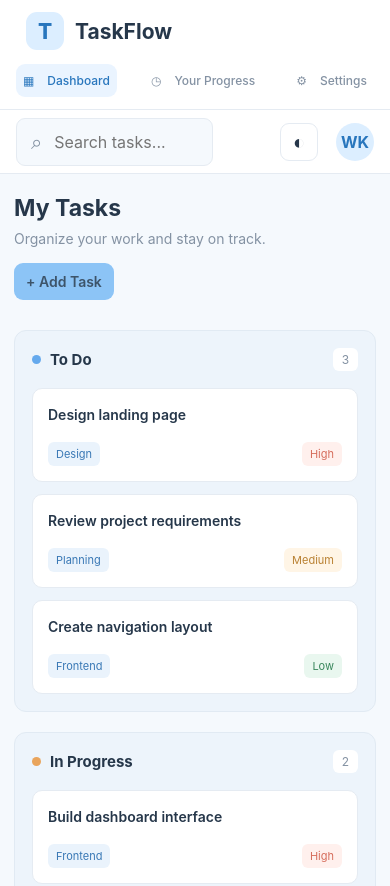
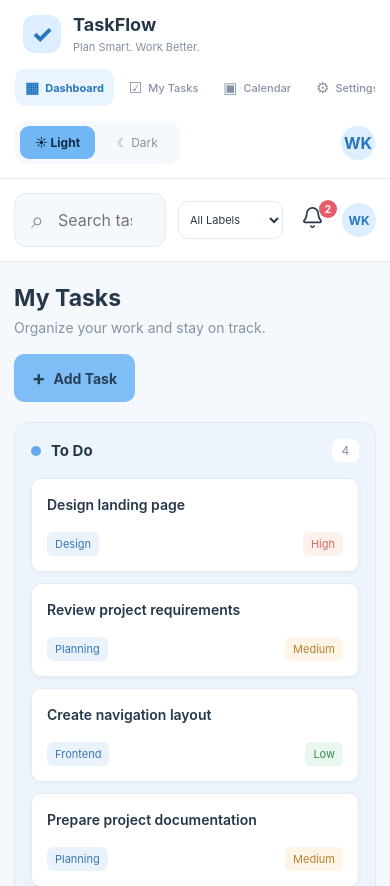
Before and after one commit to Edldev12/taskflow-team-board, a React (Vite) app: page / in a window 390 px wide. Shown: the top 886 px of the page. Built offline with nearby package versions, Linux system fonts and the light colour scheme.

Commit message:
feat: improve dashboard layout and theme design

```diff
--- a/package.json
+++ b/package.json
@@ -10,6 +10,7 @@
     "preview": "vite preview"
   },
   "dependencies": {
+    "lucide-react": "^1.74.0",
     "react": "^19.3.1",
     "react-dom": "^19.3.1"
   },
--- a/src/App.css
+++ b/src/App.css
@@ -1,14 +1,19 @@
+
 .app-layout {
   min-height: 100vh;
   display: flex;
   background: var(--background);
+  color: var(--text);
 }
 
+/* Sidebar */
 .sidebar {
-  width: 240px;
+  width: 245px;
+  min-height: 100vh;
   flex-shrink: 0;
-  min-height: 100vh;
-  padding: 28px 18px;
+  display: flex;
+  flex-direction: column;
+  padding: 28px 17px 18px;
   background: var(--surface);
   border-right: 1px solid var(--border);
 }
@@ -16,33 +21,49 @@
 .brand {
   display: flex;
   align-items: center;
-  gap: 11px;
-  padding: 0 10px;
-  margin-bottom: 48px;
+  gap: 12px;
+  padding: 0 8px;
+  margin-bottom: 43px;
 }
 
 .brand-icon {
-  width: 38px;
-  height: 38px;
+  width: 48px;
+  height: 48px;
   display: grid;
   place-items: center;
-  border-radius: 11px;
+  flex-shrink: 0;
+  border-radius: 12px;
   background: #dceeff;
   color: #2876bd;
-  font-size: 21px;
+  font-size: 30px;
   font-weight: 800;
 }
 
 .brand h2 {
+  margin: 0 0 5px;
+  color: var(--text);
+  font-size: 21px;
+}
+
+.brand p {
   margin: 0;
-  font-size: 21px;
-  color: var(--text);
+  color: var(--muted);
+  font-size: 11px;
+  white-space: nowrap;
 }
 
 .sidebar-nav {
   display: flex;
   flex-direction: column;
-  gap: 9px;
+  gap: 7px;
+}
+
+.nav-section-label {
+  margin: 0 10px 9px;
+  color: var(--muted);
+  font-size: 10px;
+  font-weight: 700;
+  letter-spacing: 1px;
 }
 
 .nav-link {
@@ -50,12 +71,18 @@
   align-items: center;
   gap: 13px;
   padding: 13px 14px;
-  border-radius: 9px;
+  border-radius: 10px;
   text-decoration: none;
   color: var(--muted);
   font-size: 14px;
   font-weight: 500;
   transition: background 150ms ease, color 150ms ease;
+}
+
+.nav-icon {
+  width: 20px;
+  text-align: center;
+  font-size: 19px;
 }
 
 .nav-link:hover,
@@ -64,27 +91,96 @@
   color: #2876bd;
 }
 
+.nav-link.active {
+  font-weight: 650;
+}
+
+.sidebar-divider {
+  height: 1px;
+  margin: 13px 8px;
+  background: var(--border);
+}
+
+.sidebar-bottom {
+  margin-top: auto;
+  padding-top: 25px;
+}
+
+.theme-switch {
+  display: flex;
+  align-items: center;
+  gap: 5px;
+  padding: 5px;
+  margin-bottom: 22px;
+  border-radius: 12px;
+  background: var(--background);
+}
+
+.theme-option {
+  flex: 1;
+  padding: 9px 5px;
+  border: none;
+  border-radius: 9px;
+  background: transparent;
+  color: var(--muted);
+  font-size: 12px;
+  cursor: pointer;
+}
+
+.theme-option.selected {
+  background: #72b7f5;
+  color: #102b45;
+  font-weight: 650;
+}
+
+.sidebar-profile {
+  display: flex;
+  align-items: center;
+  gap: 11px;
+  padding: 15px 5px 0;
+  border-top: 1px solid var(--border);
+}
+
+.sidebar-profile-info {
+  display: flex;
+  flex-direction: column;
+  gap: 4px;
+}
+
+.sidebar-profile-info strong {
+  color: var(--text);
+  font-size: 13px;
+}
+
+.sidebar-profile-info span {
+  color: var(--muted);
+  font-size: 11px;
+}
+
+/* Main dashboard */
 .main-layout {
   min-width: 0;
   flex: 1;
 }
 
 .dashboard-content {
-  padding: 36px 32px;
+  width: 100%;
+  padding: 35px 30px;
 }
 
 .dashboard-heading {
   display: flex;
   align-items: center;
   justify-content: space-between;
-  gap: 16px;
-  margin-bottom: 30px;
+  gap: 18px;
+  margin-bottom: 28px;
 }
 
 .dashboard-heading h1 {
-  margin: 0 0 8px;
+  margin: 0 0 7px;
+  color: var(--text);
   font-size: 27px;
-  color: var(--text);
+  font-weight: 700;
 }
 
 .dashboard-heading p {
@@ -94,114 +190,54 @@
 }
 
 .add-task-button {
+  display: flex;
+  align-items: center;
+  gap: 8px;
   padding: 12px 18px;
   border: none;
-  border-radius: 9px;
+  border-radius: 10px;
   background: #72b7f5;
   color: #102b45;
   font-size: 14px;
-  font-weight: 600;
+  font-weight: 650;
+}
+
+.add-task-button span {
+  font-size: 20px;
 }
 
 .add-task-button:disabled {
-  opacity: 0.8;
+  opacity: 0.9;
   cursor: not-allowed;
 }
 
-.board-placeholder {
-  min-height: 250px;
-  display: grid;
-  place-items: center;
-  border: 1px dashed var(--border);
-  border-radius: 12px;
-  color: var(--muted);
-  background: var(--surface);
-  font-size: 14px;
-}
-
-@media (max-width: 768px) {
-  .sidebar {
-    width: 190px;
-    padding: 24px 12px;
-  }
-
-  .dashboard-content {
-    padding: 28px 20px;
-  }
-}
-
-@media (max-width: 600px) {
-  .app-layout {
-    flex-direction: column;
-  }
-
-  .sidebar {
-    width: 100%;
-    min-height: auto;
-    padding: 12px 16px;
-    border-right: none;
-    border-bottom: 1px solid var(--border);
-  }
-
-  .brand {
-    margin-bottom: 14px;
-  }
-
-  .sidebar-nav {
-    flex-direction: row;
-    overflow-x: auto;
-  }
-
-  .nav-link {
-    white-space: nowrap;
-    padding: 10px;
-    font-size: 12px;
-  }
-
-  .dashboard-content {
-    padding: 24px 16px;
-  }
-
-  .dashboard-heading {
-    align-items: flex-start;
-  }
-
-  .dashboard-heading h1 {
-    font-size: 23px;
-  }
-
-  .add-task-button {
-    padding: 10px 12px;
-    white-space: nowrap;
-  }
-}
-
+/* Task board */
 .task-board {
   display: grid;
   grid-template-columns: repeat(3, minmax(0, 1fr));
-  gap: 20px;
   align-items: start;
+  gap: 18px;
 }
 
 .task-column {
   min-width: 0;
-  padding: 17px;
+  padding: 16px;
   background: #edf4fb;
   border: 1px solid #e1eaf3;
-  border-radius: 12px;
+  border-radius: 13px;
 }
 
 .column-heading {
   display: flex;
   align-items: center;
   justify-content: space-between;
-  margin-bottom: 17px;
+  margin-bottom: 16px;
 }
 
 .column-title {
   display: flex;
   align-items: center;
-  gap: 9px;
+  gap: 10px;
 }
 
 .column-title h2 {
@@ -212,8 +248,8 @@
 }
 
 .status-dot {
-  width: 9px;
-  height: 9px;
+  width: 10px;
+  height: 10px;
   border-radius: 50%;
 }
 
@@ -230,10 +266,10 @@
 }
 
 .task-count {
-  min-width: 25px;
-  padding: 4px 7px;
+  min-width: 27px;
+  padding: 4px 8px;
   text-align: center;
-  border-radius: 6px;
+  border-radius: 7px;
   background: var(--surface);
   color: var(--muted);
   font-size: 12px;
@@ -242,14 +278,17 @@
 .column-tasks {
   display: flex;
   flex-direction: column;
-  gap: 12px;
+  gap: 11px;
 }
 
+/* Task cards */
 .task-card {
+  min-width: 0;
   padding: 15px;
   background: var(--surface);
   border: 1px solid var(--border);
   border-radius: 10px;
+  box-shadow: 0 2px 5px rgba(38, 55, 74, 0.035);
 }
 
 .task-card h3 {
@@ -258,6 +297,7 @@
   font-size: 14px;
   font-weight: 600;
   line-height: 1.5;
+  overflow-wrap: anywhere;
 }
 
 .task-card-footer {
@@ -294,51 +334,193 @@
   color: #39875c;
 }
 
+/* Dark theme */
+.app-layout[data-theme="dark"] {
+  --background: #172333;
+  --surface: #202f42;
+  --text: #edf3fa;
+  --muted: #a6b4c5;
+  --border: #35465b;
+}
+
+.app-layout[data-theme="dark"] .sidebar,
+.app-layout[data-theme="dark"] .top-header {
+  background: var(--surface);
+  border-color: var(--border);
+}
+
+.app-layout[data-theme="dark"] .nav-link:hover,
+.app-layout[data-theme="dark"] .nav-link.active {
+  background: #30465e;
+  color: #9bcfff;
+}
+
+.app-layout[data-theme="dark"] .brand-icon {
+  background: #30465e;
+  color: #9bcfff;
+}
+
+.app-layout[data-theme="dark"] .task-column {
+  background: #25364a;
+  border-color: var(--border);
+}
+
+.app-layout[data-theme="dark"] .task-label {
+  background: #30465e;
+  color: #b9dcff;
+}
+
+.app-layout[data-theme="dark"] .priority.high {
+  background: #503b3b;
+  color: #ffb5a9;
+}
+
+.app-layout[data-theme="dark"] .priority.medium {
+  background: #514630;
+  color: #f5d28c;
+}
+
+.app-layout[data-theme="dark"] .priority.low {
+  background: #304b3d;
+  color: #a6e2bd;
+}
+
+.app-layout[data-theme="dark"] .theme-switch {
+  background: #172333;
+}
+
+.app-layout[data-theme="dark"] .theme-option.selected {
+  background: #72b7f5;
+  color: #102b45;
+}
+
+/* Tablet */
 @media (max-width: 1000px) {
+  .sidebar {
+    width: 210px;
+  }
+
+  .dashboard-content {
+    padding: 28px 20px;
+  }
+
   .task-board {
     grid-template-columns: repeat(2, minmax(0, 1fr));
   }
 }
 
+/* Mobile */
 @media (max-width: 650px) {
-  .task-board {
-    grid-template-columns: 1fr;
+  .app-layout {
+    flex-direction: column;
   }
-}
-@media (max-width: 650px) {
-  .main-layout {
+
+  .sidebar {
     width: 100%;
-    min-width: 0;
+    min-height: auto;
+    padding: 14px 15px;
+    border-right: none;
+    border-bottom: 1px solid var(--border);
+  }
+
+  .brand {
+    margin-bottom: 15px;
+  }
+
+  .brand-icon {
+    width: 38px;
+    height: 38px;
+    font-size: 24px;
+  }
+
+  .brand h2 {
+    font-size: 18px;
+  }
+
+  .sidebar-nav {
+    flex-direction: row;
+    gap: 5px;
+    overflow-x: auto;
+    padding-bottom: 3px;
+  }
+
+  .nav-section-label,
+  .sidebar-divider {
+    display: none;
+  }
+
+  .nav-link {
+    flex-shrink: 0;
+    gap: 6px;
+    padding: 9px 10px;
+    font-size: 11px;
+  }
+
+  .nav-icon {
+    width: auto;
+    font-size: 15px;
+  }
+
+  .sidebar-bottom {
+    display: flex;
+    align-items: center;
+    justify-content: space-between;
+    gap: 12px;
+    padding-top: 12px;
+  }
+
+  .theme-switch {
+    width: 165px;
+    margin: 0;
+  }
+
+  .sidebar-profile {
+    padding: 0;
+    border: none;
+  }
+
+  .sidebar-profile .profile-avatar {
+    width: 34px;
+    height: 34px;
+  }
+
+  .sidebar-profile-info {
+    display: none;
   }
 
   .dashboard-content {
     width: 100%;
-    min-width: 0;
-    padding: 20px 14px;
+    padding: 22px 14px;
+  }
+
+  .dashboard-heading {
+    align-items: flex-start;
+    flex-wrap: wrap;
+    margin-bottom: 20px;
+  }
+
+  .dashboard-heading h1 {
+    font-size: 23px;
   }
 
   .task-board {
-    width: 100%;
     grid-template-columns: minmax(0, 1fr);
+    gap: 15px;
   }
 
-  .task-column,
-  .task-card {
+  .task-column {
+    width: 100%;
     min-width: 0;
-    width: 100%;
-  }
-
-  .dashboard-heading {
-    flex-wrap: wrap;
-  }
-
-  .sidebar-nav {
-    width: 100%;
-    justify-content: space-between;
-  }
-
-  .nav-link {
-    white-space: nowrap;
-    padding: 9px 7px;
   }
 }
+
+@media (prefers-reduced-motion: reduce) {
+  *,
+  *::before,
+  *::after {
+    scroll-behavior: auto !important;
+    transition-duration: 0.01ms !important;
+    animation-duration: 0.01ms !important;
+    animation-iteration-count: 1 !important;
+  }
+}
--- a/src/App.jsx
+++ b/src/App.jsx
@@ -1,4 +1,5 @@
 
+import { useState } from "react";
 import Header from "./components/Header";
 import TaskColumn from "./components/TaskColumn";
 import "./App.css";
@@ -12,6 +13,7 @@ const taskColumns = [
       { id: 1, title: "Design landing page", label: "Design", priority: "High" },
       { id: 2, title: "Review project requirements", label: "Planning", priority: "Medium" },
       { id: 3, title: "Create navigation layout", label: "Frontend", priority: "Low" },
+      { id: 8, title: "Prepare project documentation", label: "Planning", priority: "Medium" },
     ],
   },
   {
@@ -21,6 +23,7 @@ const taskColumns = [
     tasks: [
       { id: 4, title: "Build dashboard interface", label: "Frontend", priority: "High" },
       { id: 5, title: "Implement responsive layout", label: "Design", priority: "Medium" },
+      { id: 9, title: "Develop task components", label: "Frontend", priority: "High" },
     ],
   },
   {
@@ -30,30 +33,92 @@ const taskColumns = [
     tasks: [
       { id: 6, title: "Set up React project", label: "Development", priority: "High" },
       { id: 7, title: "Create project structure", label: "Planning", priority: "Low" },
+      { id: 10, title: "Configure Vite", label: "Development", priority: "Medium" },
     ],
   },
 ];
 
 function App() {
+  const [theme, setTheme] = useState("light");
+
+  function toggleTheme(selectedTheme) {
+    setTheme(selectedTheme);
+  }
+
   return (
-    <div className="app-layout">
+    <div className="app-layout" data-theme={theme}>
       <aside className="sidebar">
         <div className="brand">
-          <div className="brand-icon">T</div>
-          <h2>TaskFlow</h2>
+          <div className="brand-icon">✓</div>
+          <div>
+            <h2>TaskFlow</h2>
+            <p>Plan Smart. Work Better.</p>
+          </div>
         </div>
 
         <nav className="sidebar-nav">
+          <span className="nav-section-label">WORKSPACE</span>
+
           <a href="#dashboard" className="nav-link active">
-            <span>▦</span> Dashboard
+            <span className="nav-icon">▦</span>
+            Dashboard
           </a>
+
+          <a href="#my-tasks" className="nav-link">
+            <span className="nav-icon">☑</span>
+            My Tasks
+          </a>
+
+          <a href="#calendar" className="nav-link">
+            <span className="nav-icon">▣</span>
+            Calendar
+          </a>
+
+          <a href="#settings" className="nav-link">
+            <span className="nav-icon">⚙</span>
+            Settings
+          </a>
+
+          <a href="#help" className="nav-link">
+            <span className="nav-icon">?</span>
+            Help
+          </a>
+
+          <div className="sidebar-divider"></div>
+
           <a href="#your-progress" className="nav-link">
-            <span>◷</span> Your Progress
-          </a>
-          <a href="#settings" className="nav-link">
-            <span>⚙</span> Settings
+            <span className="nav-icon">◷</span>
+            Your Progress
           </a>
         </nav>
+
+        <div className="sidebar-bottom">
+          <div className="theme-switch">
+            <button
+              className={theme === "light" ? "theme-option selected" : "theme-option"}
+              onClick={() => toggleTheme("light")}
+              aria-pressed={theme === "light"}
+            >
+              ☀ Light
+            </button>
+
+            <button
+              className={theme === "dark" ? "theme-option selected" : "theme-option"}
+              onClick={() => toggleTheme("dark")}
+              aria-pressed={theme === "dark"}
+            >
+              ☾ Dark
+            </button>
+          </div>
+
+          <div className="sidebar-profile">
+            <div className="profile-avatar">WK</div>
+            <div className="sidebar-profile-info">
+              <strong>Weynshet</strong>
+              <span>Team Member</span>
+            </div>
+          </div>
+        </div>
       </aside>
 
       <main className="main-layout">
@@ -67,7 +132,7 @@ function App() {
             </div>
 
             <button className="add-task-button" disabled>
-              + Add Task
+              <span>+</span> Add Task
             </button>
           </div>
 
--- a/src/components/Header.css
+++ b/src/components/Header.css
@@ -1,9 +1,11 @@
+
 .top-header {
-  height: 76px;
+  min-height: 76px;
   display: flex;
   align-items: center;
   justify-content: space-between;
-  padding: 0 32px;
+  gap: 24px;
+  padding: 16px 30px;
   background: var(--surface);
   border-bottom: 1px solid var(--border);
 }
@@ -11,17 +13,18 @@
 .header-search {
   display: flex;
   align-items: center;
-  gap: 10px;
-  width: 320px;
-  padding: 11px 14px;
+  gap: 12px;
+  width: 100%;
+  max-width: 650px;
+  padding: 12px 16px;
   background: var(--background);
   border: 1px solid var(--border);
-  border-radius: 9px;
+  border-radius: 12px;
 }
 
-.header-search span {
+.search-icon {
   color: var(--muted);
-  font-size: 20px;
+  font-size: 23px;
 }
 
 .header-search input {
@@ -33,31 +36,51 @@
   font: inherit;
 }
 
-.header-actions,
-.profile {
+.header-actions {
   display: flex;
   align-items: center;
-  gap: 18px;
+  gap: 22px;
 }
 
-.theme-button {
-  width: 38px;
-  height: 38px;
+.label-filter {
+  min-width: 125px;
+  padding: 11px 13px;
   border: 1px solid var(--border);
-  border-radius: 9px;
+  border-radius: 10px;
   background: var(--surface);
   color: var(--text);
+  font: inherit;
   cursor: pointer;
-  font-size: 20px;
 }
 
-.profile {
-  gap: 10px;
+.notification-button {
+  position: relative;
+  border: none;
+  background: transparent;
+  color: var(--text);
+  font-size: 25px;
+  cursor: pointer;
 }
 
+.notification-count {
+  position: absolute;
+  top: -5px;
+  right: -7px;
+  display: grid;
+  place-items: center;
+  width: 18px;
+  height: 18px;
+  border-radius: 50%;
+  background: #e85d6a;
+  color: white;
+  font-size: 10px;
+  font-weight: 700;
+}
+
+.header-profile .profile-avatar,
 .profile-avatar {
-  width: 38px;
-  height: 38px;
+  width: 40px;
+  height: 40px;
   display: grid;
   place-items: center;
   border-radius: 50%;
@@ -66,33 +89,30 @@
   font-weight: 700;
 }
 
-.profile-info {
-  display: flex;
-  flex-direction: column;
-  gap: 3px;
-}
-
-.profile-info strong {
-  font-size: 13px;
-  color: var(--text);
-}
-
-.profile-info span {
-  font-size: 11px;
-  color: var(--muted);
-}
-
-@media (max-width: 600px) {
+@media (max-width: 650px) {
   .top-header {
-    height: 64px;
-    padding: 0 16px;
+    padding: 14px;
+    gap: 12px;
   }
 
-  .header-search {
-    width: min(55%, 260px);
+  .header-actions {
+    gap: 12px;
   }
 
-  .profile-info {
-    display: none;
+  .label-filter {
+    min-width: auto;
+    max-width: 105px;
+    padding: 10px 7px;
+    font-size: 11px;
+  }
+
+  .notification-button {
+    font-size: 21px;
+  }
+
+  .header-profile .profile-avatar {
+    width: 34px;
+    height: 34px;
+    font-size: 12px;
   }
 }
--- a/src/components/Header.jsx
+++ b/src/components/Header.jsx
@@ -1,24 +1,30 @@
+import { Bell } from "lucide-react";
 import "./Header.css";
 
 function Header() {
   return (
     <header className="top-header">
       <div className="header-search">
-        <span>⌕</span>
+        <span className="search-icon">⌕</span>
         <input type="search" placeholder="Search tasks..." />
       </div>
 
       <div className="header-actions">
-        <button className="theme-button" aria-label="Theme settings">
-          ◐
-        </button>
+        <select className="label-filter" defaultValue="all">
+          <option value="all">All Labels</option>
+          <option value="design">Design</option>
+          <option value="frontend">Frontend</option>
+          <option value="planning">Planning</option>
+          <option value="development">Development</option>
+        </select>
 
-        <div className="profile">
+        <button className="notification-button" aria-label="Notifications">
+  <Bell size={23} strokeWidth={1.8} />
+  <span className="notification-count">2</span>
+</button>
+
+        <div className="header-profile">
           <div className="profile-avatar">WK</div>
-          <div className="profile-info">
-            <strong>Weynshet</strong>
-            <span>Team Member</span>
-          </div>
         </div>
       </div>
     </header>
--- a/src/index.css
+++ b/src/index.css
@@ -1,7 +1,9 @@
+
 :root {
   font-family: Inter, Arial, sans-serif;
   color: #26374a;
   background: #f5f9fd;
+  color-scheme: light;
 
   --background: #f5f9fd;
   --surface: #ffffff;
@@ -14,6 +16,10 @@
   box-sizing: border-box;
 }
 
+html {
+  scroll-behavior: smooth;
+}
+
 body {
   margin: 0;
   min-width: 320px;
@@ -21,7 +27,8 @@ body {
 }
 
 button,
-input {
+input,
+select {
   font: inherit;
 }
 
```
Also changed, not shown: 1 other file (tests, documents, lock files or other folders).
